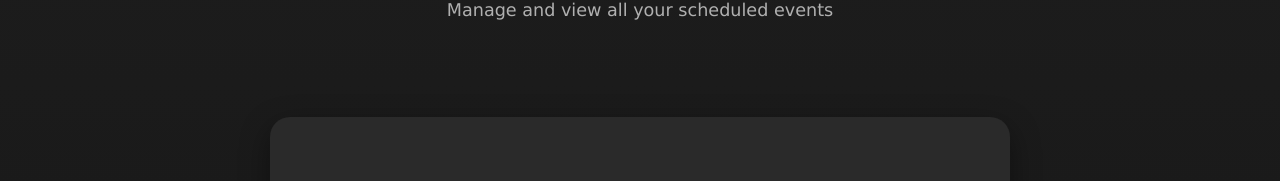
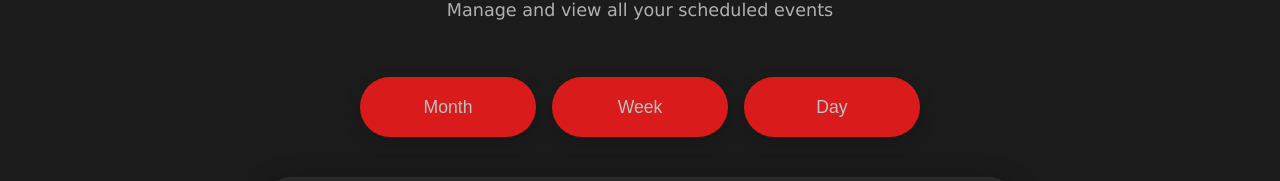
Before and after one commit to WiktorM413/meeting-scheduling-platform, a React (Vite) app in the folder frontend/: page /meetings in a window 1280 px wide. Shown: the part 248-429 px from the top of the page. Built offline with nearby package versions, Linux system fonts and the light colour scheme; no server answers.

Commit message:
Add filter buttons and displayed html based on it and style them

```diff
--- a/frontend/src/Meetings/Index.tsx
+++ b/frontend/src/Meetings/Index.tsx
@@ -5,12 +5,46 @@ import HandleResponse from "../api/HandleResponse";
 import type { MeetingType } from "../api/MeetingType";
 import MspCalendar from "../Components/MspCalendar/MspCalendar";
 import { useAuth } from "../context/AuthContext";
+import MspButton from "../Components/MspButton";
+
+type FilterType =
+{
+	type: "month"
+}
+| {
+	type: "week"
+}
+| {
+	type: "day"
+};
 
 export default function Index()
 {
 	const { userData } = useAuth();
 
-	const [meetings,  setMeetings]  = useState<MeetingType[]>([]);
+	const [meetings,   setMeetings]   = useState<MeetingType[]>([]);
+	const [filterType, setFilterType] = useState<FilterType>({type: "month"});
+
+	const displayedObject =
+		filterType.type === "month" ?
+		(
+			<section className="msp-meetings-calendar-wrapper">
+				<div className="msp-meetings-calendar">
+					<MspCalendar meetings={meetings} />
+				</div>
+			</section>
+		) :
+		filterType.type === "week" ?
+		(
+			<div>
+
+			</div>
+		) : // type === "day"
+		(
+			<div>
+
+			</div>
+		);
 
 	useEffect(() =>
 	{
@@ -43,19 +77,20 @@ export default function Index()
 
 		loadMeetings();
 	}, [userData]);
-	console.log(meetings);
+
 	return (
 		<div className="msp-meetings">
 		<section className="msp-meetings-header">
 			<h1>Your meetings</h1>
 			<p>Manage and view all your scheduled events</p>
 		</section>
+		<div className="msp-meetings-button-group">
+			<MspButton label="Month" onClick={() => setFilterType({ type: "month" })}/>
+			<MspButton label="Week"  onClick={() => setFilterType({ type: "week" })}/>
+			<MspButton label="Day"   onClick={() => setFilterType({ type: "day" })}/>
+		</div>
+		{displayedObject}
 
-		<section className="msp-meetings-calendar-wrapper">
-			<div className="msp-meetings-calendar">
-				<MspCalendar meetings={meetings} />
-			</div>
-		</section>
 	</div>
 	);
 }
--- a/frontend/src/Meetings/style.scss
+++ b/frontend/src/Meetings/style.scss
@@ -53,6 +53,15 @@
 		font-size: 1.2rem;
 		padding: 20px;
 	}
+
+	.msp-meetings-button-group
+	{
+		animation: fadeUp 0.6s ease both;
+
+		display: flex;
+		justify-content: center;
+		gap: 1rem;
+	}
 }
 
 
```
